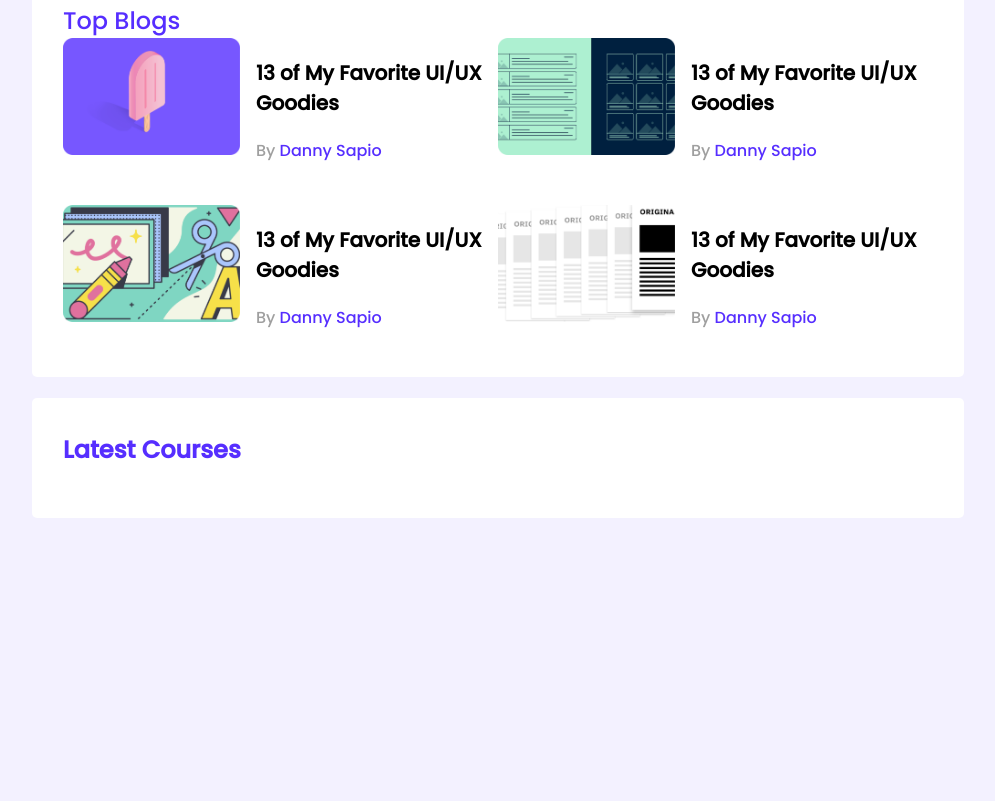
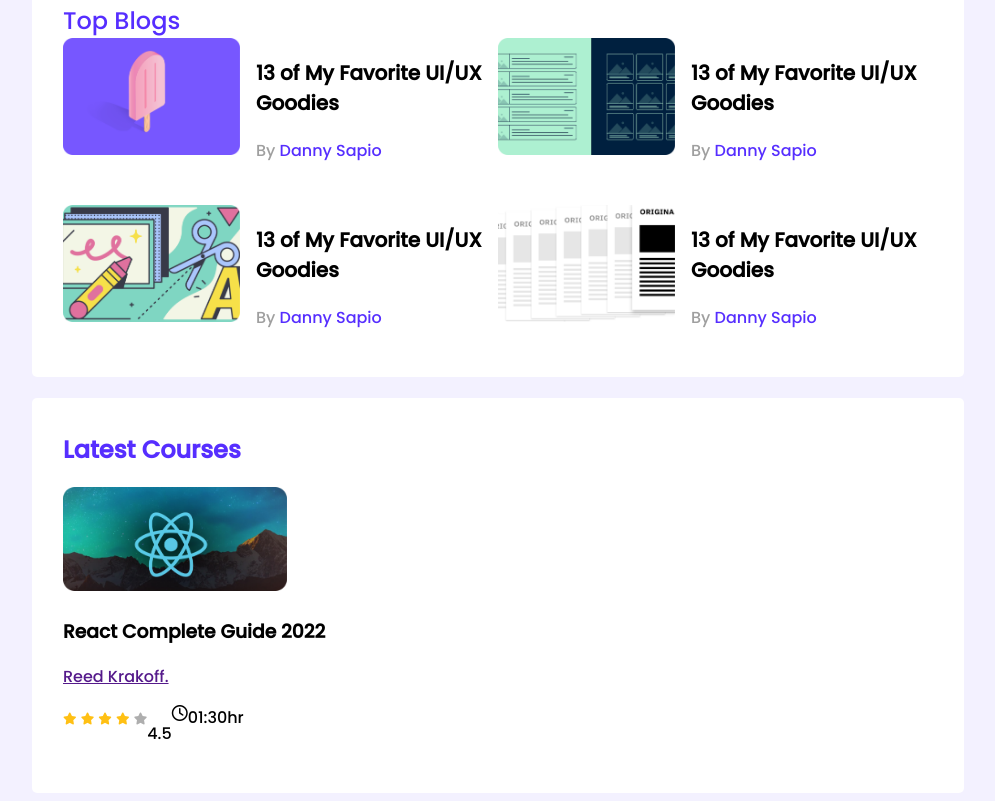
Before and after one commit to 01312345069/Leader-Board-23, a plain HTML site: page index.html in a window 1280 px wide. Shown: the part 330-1131 px from the top of the page, without its empty margins (142-1137 px from the left). Before the commit the page ends 856 px from the top, so only its background shows below. Drawn offline with Linux system fonts and the light colour scheme.

Commit message:
icons added succe...

```diff
--- a/index.html
+++ b/index.html
@@ -6,6 +6,8 @@
     <meta http-equiv="X-UA-Compatible" content="IE=edge">
     <meta name="viewport" content="width=device-width, initial-scale=1.0">
     <title>Leader</title>
+    <!-- FontAwesome  -->
+    <script src="https://kit.fontawesome.com/72502edbd9.js" crossorigin="anonymous"></script>
     <!-- stylesheet  -->
     <link rel="stylesheet" href="style.css">
 </head>
@@ -96,6 +98,30 @@
         <!-- Latest Courses  -->
         <section class="container">
             <h2 class="section-title">Latest Courses</h2>
+            <div class="courses">
+                <div class="course">
+                    <div class="course-banner"><img src="images/courses/course-1.png" alt=""></div>
+                    <div class="course-detail">
+                        <h3 class="course-title">React Complete Guide 2022</h3>
+                        <p class="course-author"><a href="">Reed Krakoff.</a></p>
+                        <div class="course-info">
+                            <div>
+                                <i class="fa-solid fa-star filled"></i>
+                                <i class="fa-solid fa-star filled"></i>
+                                <i class="fa-solid fa-star filled"></i>
+                                <i class="fa-solid fa-star filled"></i>
+                                <i class="fa-solid fa-star empty"></i>
+                            </div>
+                            <p>4.5</p>
+                            <div class="course-duration"></div>
+                            <i class="fa-regular fa-clock"></i>
+                            01:30hr
+
+                        </div>
+
+                    </div>
+                </div>
+            </div>
         </section>
 
     </main>
--- a/style.css
+++ b/style.css
@@ -95,3 +95,25 @@ hr {
     font-size: 16px;
     color: #562EFF;
 }
+
+/* courses styles  */
+.course .course-banner img {
+    width: 224px;
+    height: 104px;
+}
+
+.course-info {
+    display: flex;
+}
+
+.fa-star {
+    font-size: 12px;
+}
+
+.fa-solid.filled {
+    color: #FFC014;
+}
+
+.fa-solid.empty {
+    color: #AEAEAE;
+}
```
